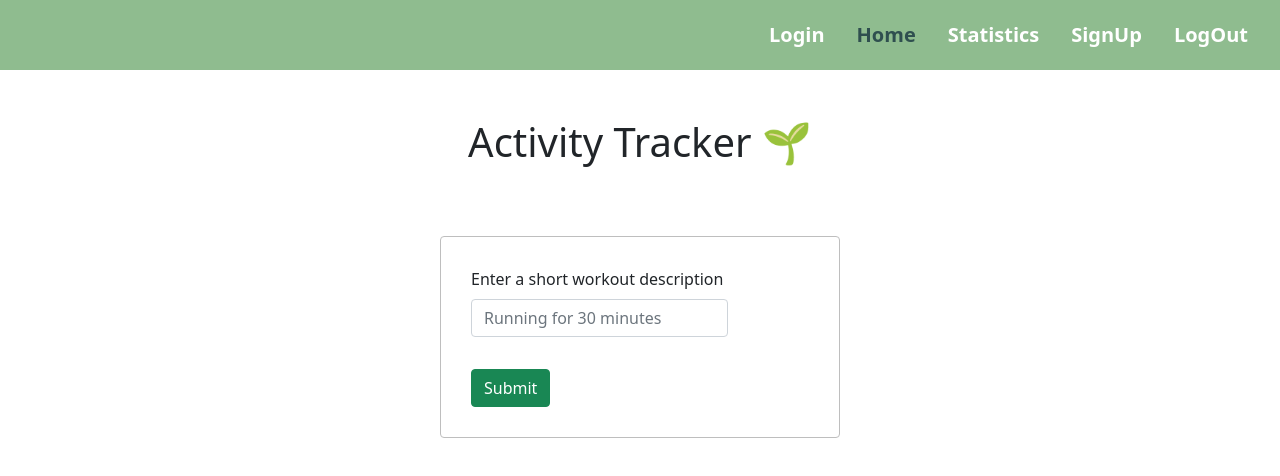
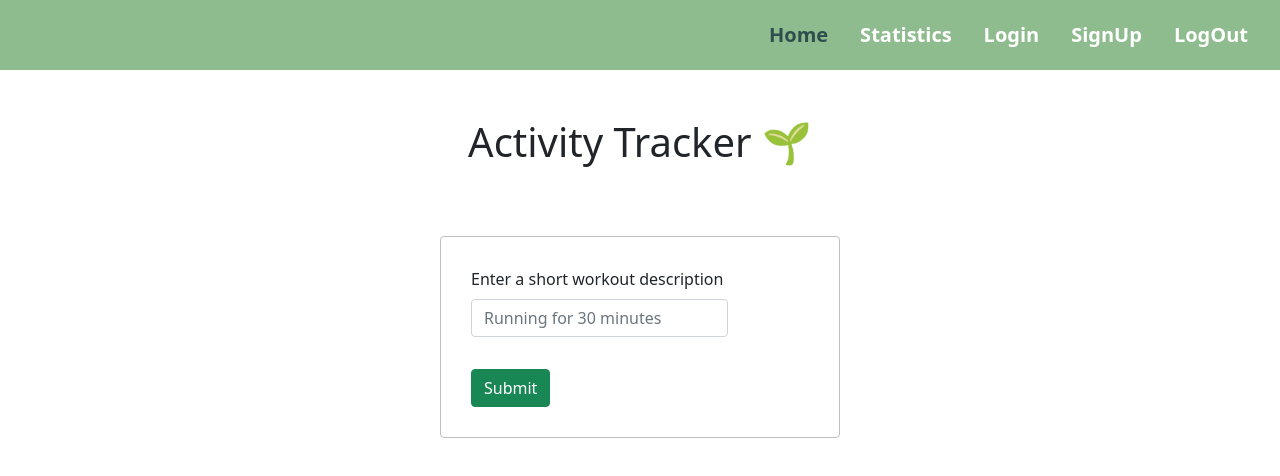
Before and after one commit to talgelfand/activity-tracker, a React (Create React App) app: page / in a window 1280 px wide. Shown: the top 476 px of the page. Built offline with nearby package versions, Linux system fonts and the light colour scheme; no server answers.

Commit message:
navbar links moved

```diff
--- a/src/components/NavBar/NavBar.js
+++ b/src/components/NavBar/NavBar.js
@@ -5,11 +5,9 @@ const NavBar = (props) => {
   return (
     <>
       <Nav>
-        <NavLink to='/login' activeStyle>
-          Login
-        </NavLink>
         <NavLink to='/'>Home</NavLink>
         <NavLink to='/statistics'>Statistics</NavLink>
+        <NavLink to='/login' activeStyle>Login</NavLink>
         <NavLink to='/signup'>SignUp</NavLink>
         {/* TODO: there's a logout function in firebase - can you implement please? */}
         <NavLink to='/login'>LogOut</NavLink>
```
